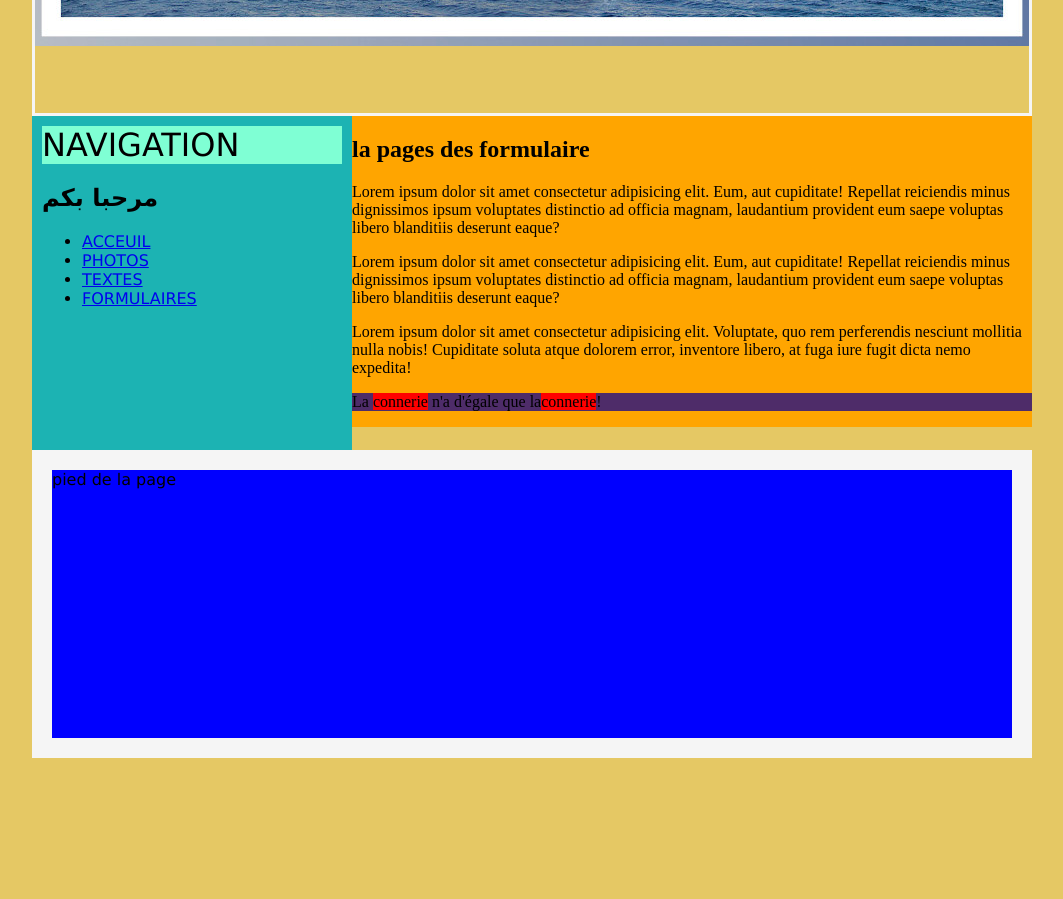
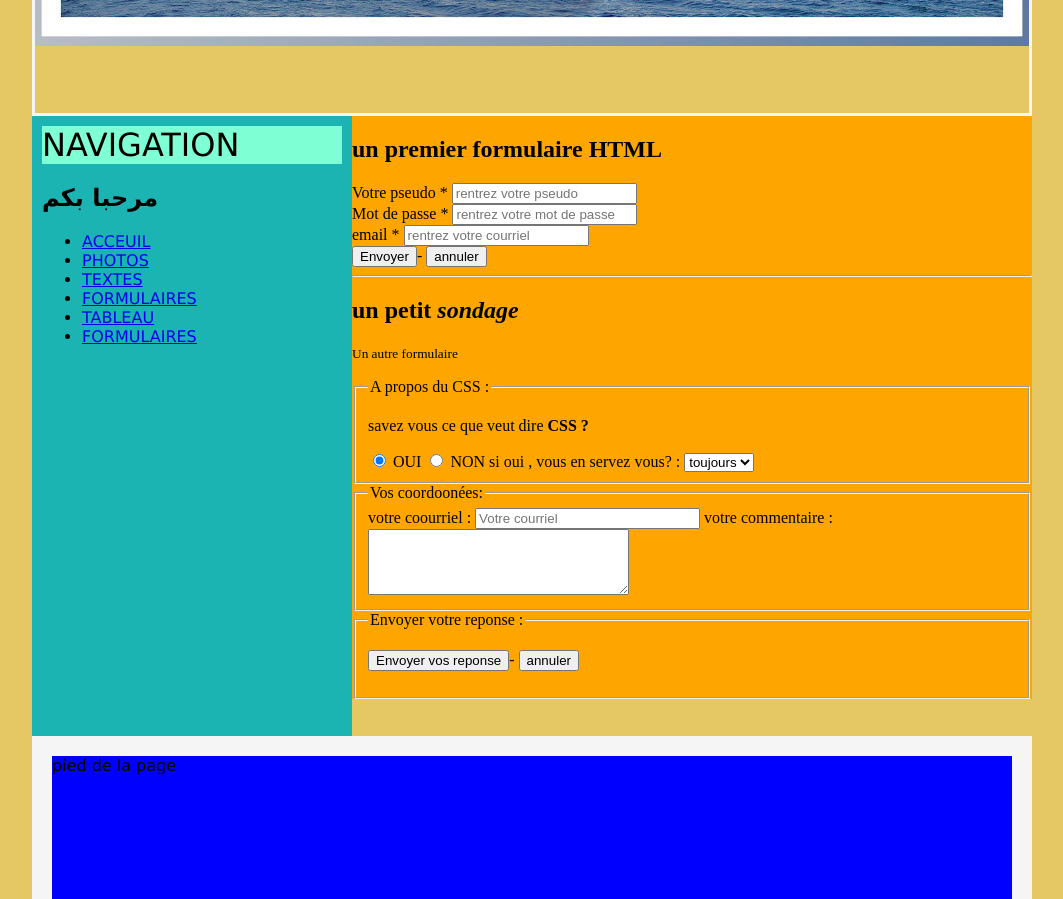
Before and after one commit to medtar93/miniSITE, a plain HTML site: page formulaire.html in a window 1280 px wide. Shown: the part 440-1339 px from the top of the page, without its empty margins (108-1171 px from the left). Before the commit the page ends 1198 px from the top, so only its background shows below. Drawn offline with Linux system fonts and the light colour scheme.

Commit message:
commit10
création premier formulaire

```diff
--- a/css/style_mini_site.css
+++ b/css/style_mini_site.css
@@ -60,7 +60,6 @@ footer{
     margin-left: auto;
     border: 0px solid rgb(11, 171, 211);
 }
-
 /* le haut de page */
 header{
     background: url(../img/panorama.jpg) center top no-repeat;
@@ -72,7 +71,7 @@ header{
 aside
     {
         width: 300px;
-        height: 313.767px;
+        height: 600px;
         /* largeur de l'élément*/
         border: 0px solid whitesmoke;
         float: left;
--- a/formulaire.html
+++ b/formulaire.html
@@ -25,19 +25,74 @@
                            <li><a href="photos.html" title="Minisite :photos">PHOTOS</a></li>
                            <li><a href="textes.html" title="Minisite :textes">TEXTES</a></li>
                            <li><a href="formulaire.html" title="Minisite :formulaire">FORMULAIRES</a></li>
+                           <li><a href="tableau.html" title="Minisite :tableau">TABLEAU</a></li>
+                           <li><a href="formulaire.html" title="Minisite :formulaire">FORMULAIRES</a></li>
                          </ul></aside>
         <div id="main" class="fond_orange">
                 <!-- éviter les balises br car ne peuvent être stylisé -->
 
                  <!-- contenu textuel -->
                      <article>
-                         <h1>la pages des formulaire</h1>
-                         <p class="fond_orange">Lorem ipsum dolor sit amet consectetur adipisicing elit. Eum, aut cupiditate! Repellat reiciendis minus dignissimos ipsum voluptates distinctio ad officia magnam, laudantium provident eum saepe voluptas libero blanditiis deserunt eaque?</p>
-                         <p>Lorem ipsum dolor sit amet consectetur adipisicing elit. Eum, aut cupiditate! Repellat reiciendis minus dignissimos ipsum voluptates distinctio ad officia magnam, laudantium provident eum saepe voluptas libero blanditiis deserunt eaque?</p>
-                         <p>Lorem ipsum dolor sit amet consectetur adipisicing elit. Voluptate, quo rem perferendis nesciunt mollitia nulla nobis! Cupiditate soluta atque dolorem error, inventore libero, at fuga iure fugit dicta nemo expedita!</p>
-                         <p class="taille_police fond_violet">La <span class="fond_rouge">connerie</span> n'a d'égale que la<span class="fond_rouge">connerie</span>!</p>
+                         <h2>un premier formulaire HTML</h2>
+                         <!-- je déclare un formulaire avec la balise form -->
+                         <form>
+                             <label for="pseudo">Votre pseudo *</label> <!-- une etiquette pour le 1er champ du formulaire -->
+                             <input type="text" name="pseudo" id="pseudo" placeholder="rentrez votre pseudo" requiered><br>
+                             <label for="password">Mot de passe *</label>
+                             <input type="password" name="password" id="mdp" placeholder="rentrez votre mot de passe" requiered><br>
+                             <!-- input et label pour le courriel -->
+                             <label for="email">email *</label>
+                             <input type="email" name="email" id="email" placeholder="rentrez votre courriel" requiered><br>
+                            <!-- bouton pour envoyer le formulaire -->
+                            <input type="submit" name="inscription" value="Envoyer">-
+                            <input type="reset" name="annuler" value="annuler">
+                         </form>
+                         <hr>
+                         <h2>un petit <em>sondage</em></h2>
+                         <p><small>Un autre formulaire</small></p>
+                         <form>
+                            <fieldset>
+                                <legend> A propos du CSS :</legend>
+                               <p>savez vous ce que veut dire<strong> CSS ?</strong></p>
+                               <!-- des boutons radio le premier est coché -->
+                               <input type="radio" name="CSS" value="oui" checked>
+                               <label for="oui">OUI</label>
+                               <input type="radio" name="CSS" value="non">
+                               <label for="non">NON</label>
 
-                        </article>
+                               <label for="utilise">si oui , vous en servez vous? :</label>
+                                <select name="utilise">
+                                    <option value="toujours"> toujours</option>
+                                    <option value="parfois"> parfois</option>
+                                    <option value="jamais"> jamais</option>
+                                </select>
+                             </fieldset>
+                                <fieldset>
+                                    <legend>Vos coordoonées:</legend>
+                                    <label for="email">votre coourriel :</label>
+                                    <input type="email" name="email" size="25" placeholder="Votre courriel" requiered>
+
+                                    <label for="commentaire">votre commentaire :</label>
+                                    <textarea name="commentaire" cols="30" rows="4" required>
+                                     </textarea>
+                                </fieldset>
+                                <fieldset>
+                                          <legend>Envoyer votre reponse :</legend>
+                                    <p>
+                                            <input type="submit" name="envoyer" value="Envoyer vos reponse">-
+                                            <input type="reset" name="annuler" value="annuler">
+                                    </p>
+                                </fieldset>
+
+
+
+
+
+
+
+
+                         </form>
+                         </article>
         </div><!-- fermeture de la div main  -->
                  <div class="clear"></div> <!-- cette div permet de reprendre le flux normal -->
                  <footer>pied de la page</footer> <!-- le pied de page -->
```
Also changed, not shown: index.html (+3 -3 lines), photos.html (+1 -0 lines), textes.html (+2 -0 lines), tableau.html (added), 1 other file.
